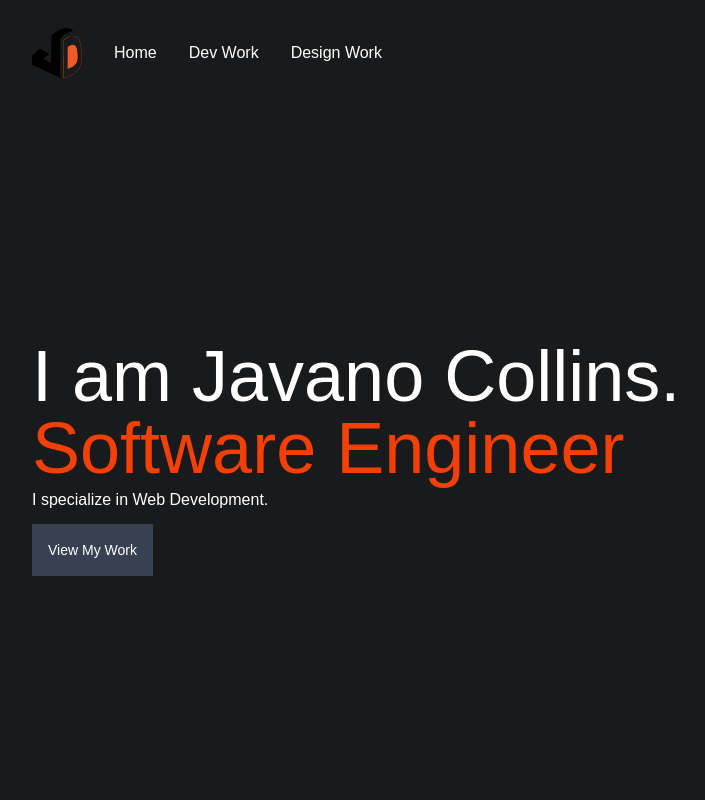
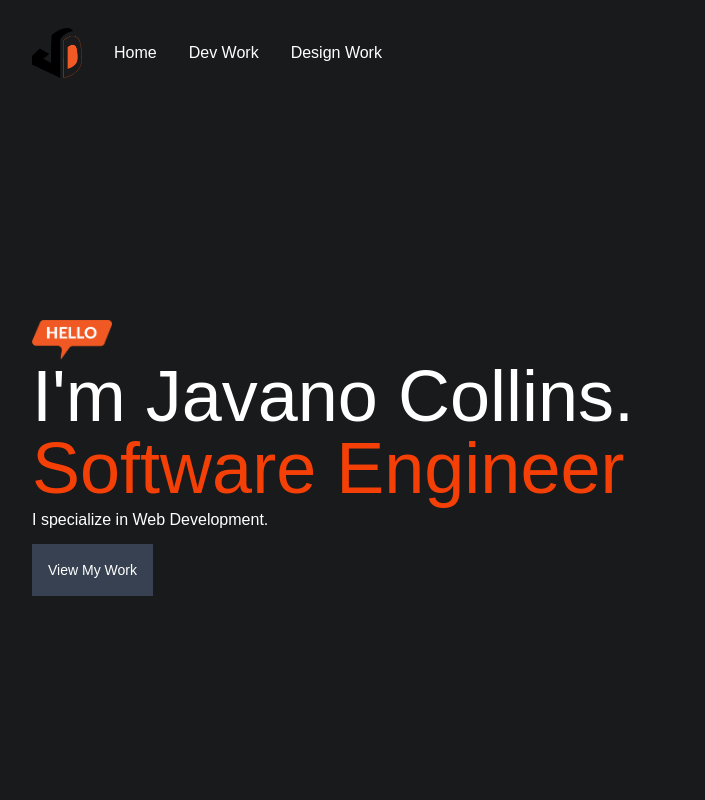
Before and after one commit to javanocollins/nextjs-portfolio, a Next.js app: page / in a window 1280 px wide. Shown: the top 800 px of the page, without its empty margins (48-753 px from the left). Built offline with nearby package versions, Linux system fonts and the light colour scheme.

Commit message:
update: added hello image

```diff
--- a/pages/index.js
+++ b/pages/index.js
@@ -28,6 +28,7 @@ import About from "../components/About/About";
 import Contact from "../components/Contact/Contact";
 library.add(fab, faDatabase);
 
+import hello from "../images/hello.png"
 export default function Home() {
     return (
         <div className={styles.container}>
@@ -40,10 +41,11 @@ export default function Home() {
                 <link rel="icon" href="/favicon.png" />
             </Head>
             <header
-                className={`${styles.HomePageHeader} bg-bgColor flex flex-col px-20 items-start justify-center container mx-auto`}
+                className={`${styles.HomePageHeader} bg-bgColor flex flex-col lg:px-20 px-12 items-start justify-center mx-auto`}
             >
-                <div className="flex text-7xl font-medium mb-1 flex-wrap">
-                    <h1 className="text-white">I am Javano Collins.&nbsp;</h1>
+                <Image src={hello} width={80} height={40}/>
+                <div className="flex lg:text-7xl text-6xl font-medium mb-1 flex-wrap">
+                    <h1 className="text-white">I'm Javano Collins.&nbsp;</h1>
                     <div className={`${styles.TypeWriter}`}>
                         <Typewriter
                             onInit={(typewriter) => {
```
Also changed, not shown: images/hello.png (added).
